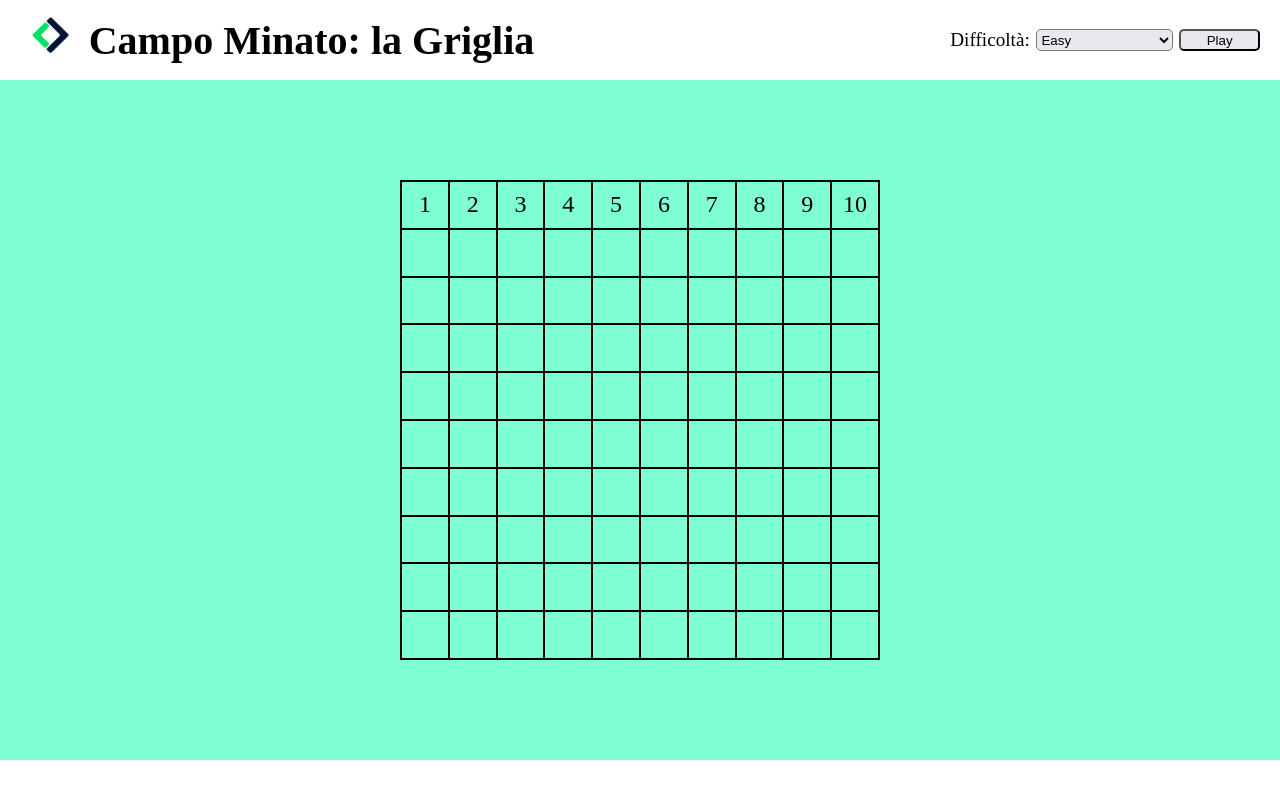
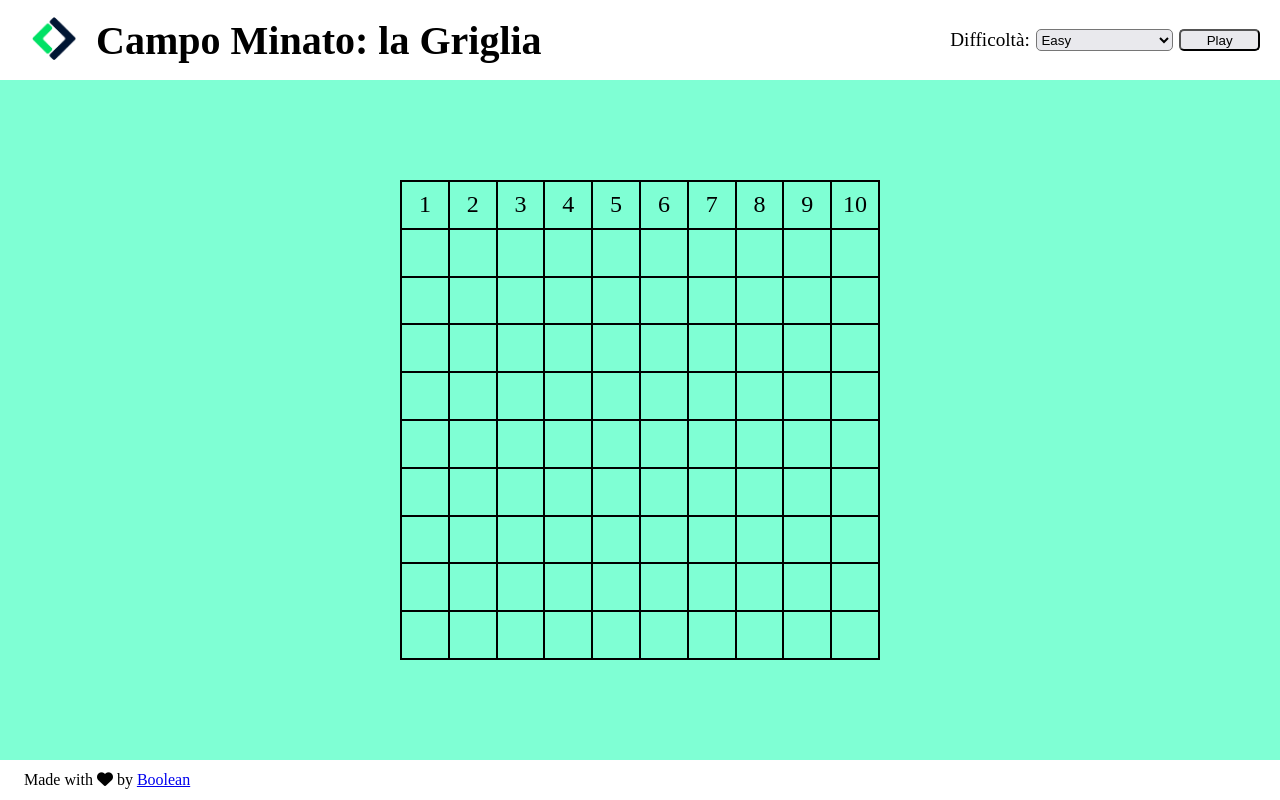
Before and after one commit to Daniele-Simonetti/js-campominato-grid, a plain HTML site: page index.html in a window 1280 px wide. Drawn offline with Linux system fonts and the light colour scheme.

Commit message:
end footer

```diff
--- a/css/style.css
+++ b/css/style.css
@@ -27,7 +27,7 @@ header div.logo-header {
 }
 
 header img.logo {
-  width: 5%;
+  width: 6%;
   height: 40%;
   margin-left: 2em;
 }
@@ -87,3 +87,13 @@ div.square {
   align-items: center;
   font-size: 1.5em;
 }
+
+/* footer */
+footer {
+  height: 5vh;
+  display: flex;
+  align-items: center;
+}
+footer p {
+  margin-left: 1.5em;
+}
--- a/index.html
+++ b/index.html
@@ -4,6 +4,7 @@
   <meta charset="UTF-8">
   <meta http-equiv="X-UA-Compatible" content="IE=edge">
   <meta name="viewport" content="width=device-width, initial-scale=1.0">
+  <link rel="stylesheet" href="https://cdnjs.cloudflare.com/ajax/libs/font-awesome/6.0.0-beta3/css/all.min.css" integrity="sha512-Fo3rlrZj/k7ujTnHg4CGR2D7kSs0v4LLanw2qksYuRlEzO+tcaEPQogQ0KaoGN26/zrn20ImR1DfuLWnOo7aBA==" crossorigin="anonymous" referrerpolicy="no-referrer" />
   <!-- css -->
   <link rel="stylesheet" href="css/style.css">
 
@@ -139,7 +140,7 @@
 
   <!-- footer -->
   <footer>
-
+    <p>Made with <span><i class="fas fa-heart"></i></span> by <a href="#">Boolean</a></p>
   </footer>
   <!-- /footer -->
 
```
